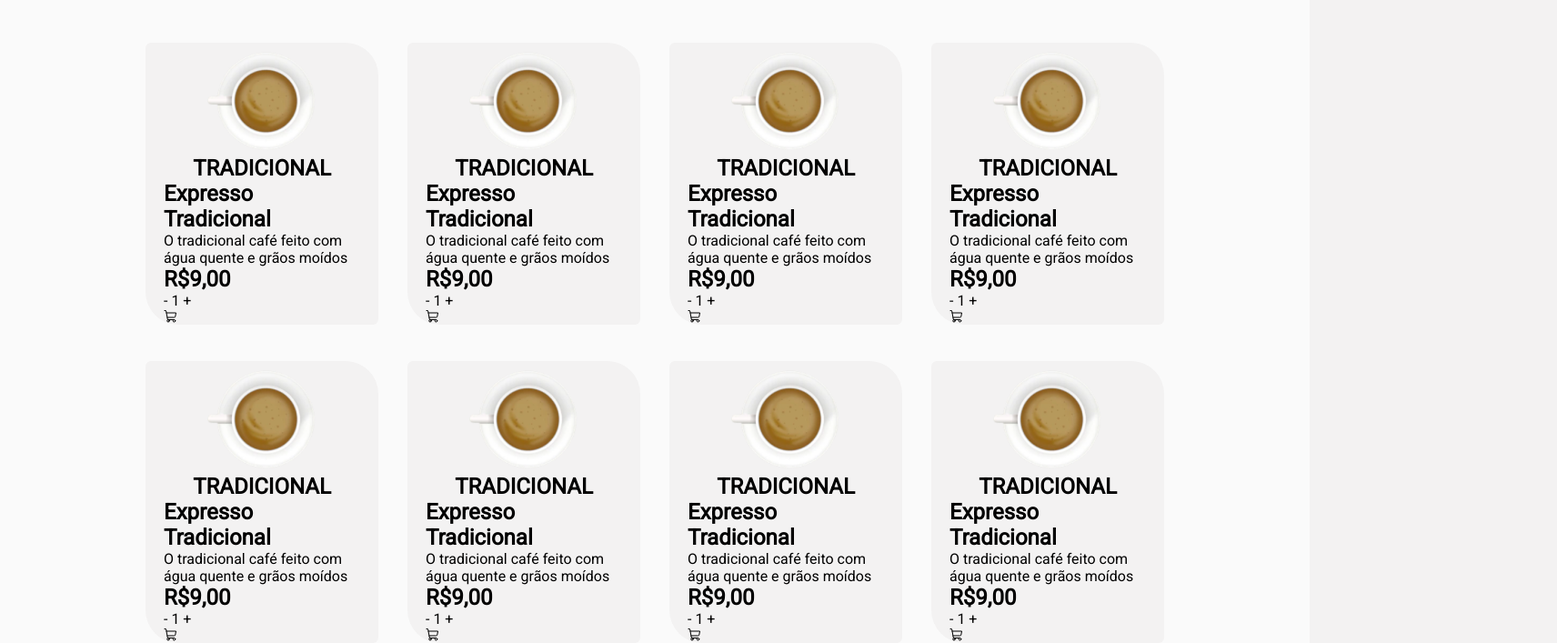
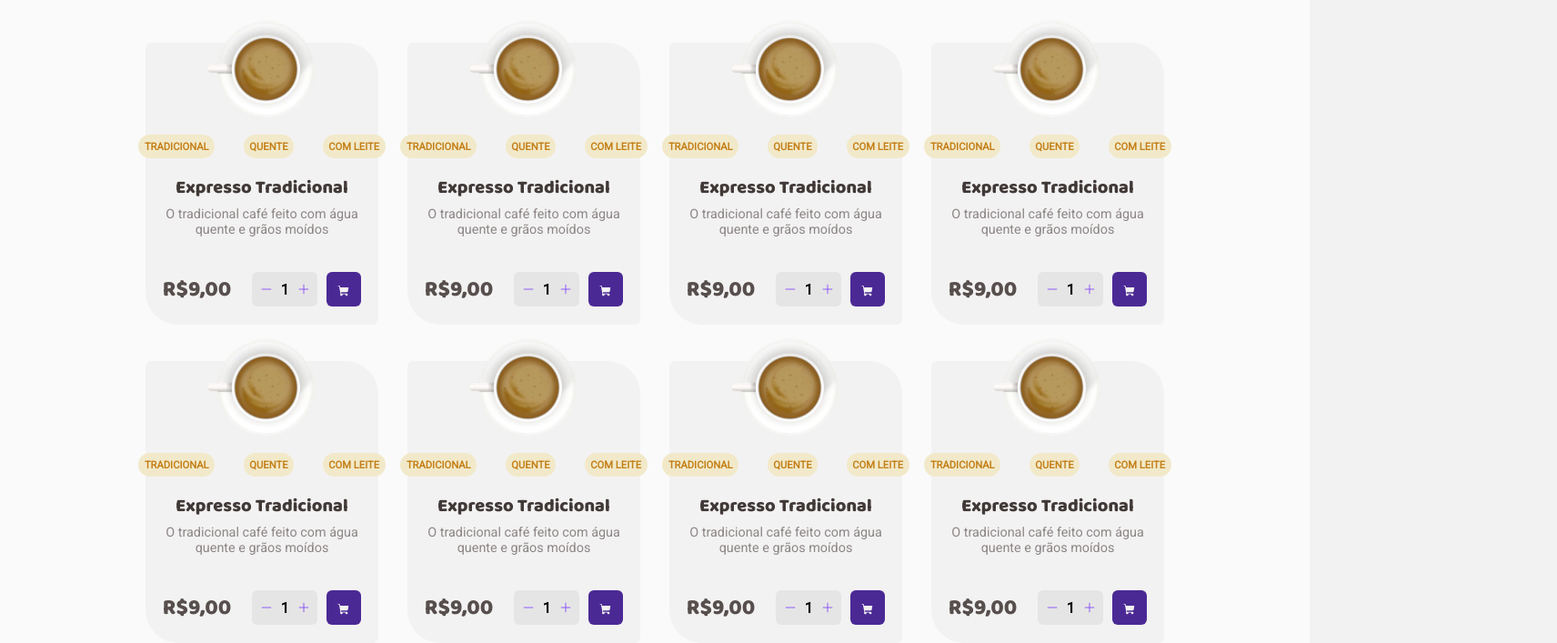
Before and after one commit to GaloManco/caffeDelivery, a React (Vite) app: page / in a window 1280 px wide. Shown: the part 720-1427 px from the top of the page at 91% size, 1712 px wide, since content can reach past the window. Built offline with nearby package versions, Linux system fonts and the light colour scheme.

Commit message:
Configurando a propriedade do button shoppecard

```diff
--- /dev/null
+++ b/src/components/header/components/boxIcons/style.ts
@@ -0,0 +1,40 @@
+import styled from 'styled-components'
+
+const COR_DOS_ICONS = {
+  baseCard: 'base_card',
+  yellowDark: 'yellow_dark',
+}
+const COR_DE_FUNDO = {
+  purpleDark: 'purple_dark',
+  yellow_light: 'yellow_light',
+}
+const COR_DE_FUNDO_HOVER = {
+  purple: 'purple',
+}
+
+interface StatusProps {
+  corDoIcons: keyof typeof COR_DOS_ICONS
+  corDofundo: keyof typeof COR_DE_FUNDO
+  corDeFundoHover?: keyof typeof COR_DE_FUNDO_HOVER
+}
+
+export const StyleShoppeCard = styled.div<StatusProps>`
+  display: flex;
+  align-items: center;
+  justify-content: center;
+  border-radius: 6px;
+
+  /* background: ${(props) => props.theme.yellow_light}; */
+  background: ${(props) => props.theme[COR_DE_FUNDO[props.corDofundo]]};
+  &:hover {
+    background: ${(props) =>
+      props.theme[COR_DE_FUNDO_HOVER[props.corDeFundoHover]]};
+  }
+  width: 2.37rem;
+  height: 2.37rem;
+  padding-top: 0.187rem;
+  svg {
+    color: ${(props) => props.theme[COR_DOS_ICONS[props.corDoIcons]]};
+    /* color: ${(props) => props.theme.yellow_dark}; */
+  }
+`
--- a/src/components/header/index.tsx
+++ b/src/components/header/index.tsx
@@ -2,6 +2,7 @@ import { StyleContador, StyleHeader } from './style'
 import Logo from '../../assets/Logo.svg'
 import { MapPin, ShoppingCart } from 'phosphor-react'
 import { NavLink } from 'react-router-dom'
+import { StyleShoppeCard } from './components/boxIcons/style'
 
 export function Header() {
   return (
@@ -15,11 +16,11 @@ export function Header() {
           <MapPin size={17} weight="fill" />
           <p>Porto Alegre,RS</p>
         </span>
-        <strong>
+        <StyleShoppeCard corDoIcons={'yellowDark'} corDofundo={'yellow_light'}>
           <NavLink to="/cadastrodopedido" title="Cadastro de pedito">
             <ShoppingCart size={16} weight="fill" />
           </NavLink>
-        </strong>
+        </StyleShoppeCard>
         <StyleContador>3</StyleContador>
       </div>
     </StyleHeader>
--- a/src/components/header/style.ts
+++ b/src/components/header/style.ts
@@ -47,7 +47,7 @@ export const StyleHeader = styled.div`
       color: ${(props) => props.theme.purple};
     }
   }
-  strong {
+  /* strong {
     display: flex;
     align-items: center;
     justify-content: center;
@@ -61,7 +61,7 @@ export const StyleHeader = styled.div`
     svg {
       color: ${(props) => props.theme.yellow_dark};
     }
-  }
+  } */
 `
 
 export const StyleContador = styled.div`
--- a/src/pages/home/components/card/index.tsx
+++ b/src/pages/home/components/card/index.tsx
@@ -1,24 +1,50 @@
-import { ShoppingCart } from 'phosphor-react'
+import { Minus, Plus, ShoppingCart } from 'phosphor-react'
 import caffe01 from '../../../../assets/Coffee01.svg'
-import { StyleCard, StyleInforCard } from './style'
+import { StyleCard, StyleInforCafe, StyleInforCard } from './style'
+import { StyleShoppeCard } from '../../../../components/header/components/boxIcons/style'
 
 export function Card() {
   return (
     <StyleCard>
       <img src={caffe01} alt="" />
       <StyleInforCard>
-        <h2>TRADICIONAL</h2>
-        <span>
+        <h2>
+          <ul>
+            <li>TRADICIONAL</li>
+            <li>QUENTE</li>
+            <li>COM LEITE</li>
+            {/* <li>ESPECIAL</li> */}
+            {/* <li>ALCOÓLICO</li> */}
+            {/* <li>GELADO</li> */}
+          </ul>
+        </h2>
+        <StyleInforCafe>
           <h1>Expresso Tradicional</h1>
           <p>O tradicional café feito com água quente e grãos moídos</p>
           <footer>
             <h1>R$9,00</h1>
-            <span>- 1 +</span>
             <div>
-              <ShoppingCart />
+              <span>
+                <button>
+                  <Minus size={14} />
+                </button>
+                1
+                <button>
+                  <Plus size={14} />
+                </button>
+              </span>
+              <button>
+                <StyleShoppeCard
+                  corDofundo={'purpleDark'}
+                  corDoIcons={'baseCard'}
+                  corDeFundoHover={'purple'}
+                >
+                  <ShoppingCart weight="fill" size={14} />
+                </StyleShoppeCard>
+              </button>
             </div>
           </footer>
-        </span>
+        </StyleInforCafe>
       </StyleInforCard>
     </StyleCard>
   )
--- a/src/pages/home/components/card/style.ts
+++ b/src/pages/home/components/card/style.ts
@@ -15,7 +15,7 @@ export const StyleCard = styled.div`
   background: ${(props) => props.theme.base_card};
 
   img {
-    margin-top: -1.25rem;
+    margin-top: -3.4rem;
     width: 7.5rem;
     height: 7.5rem;
   }
@@ -27,4 +27,88 @@ export const StyleInforCard = styled.div`
   display: flex;
   flex-direction: column;
   align-items: center;
+
+  ul {
+    display: flex;
+    justify-content: center;
+    gap: 0.25rem;
+    li {
+      background: ${(props) => props.theme.yellow_light};
+      border-radius: 100px;
+      color: ${(props) => props.theme.yellow_dark};
+      font-size: 0.7rem;
+      padding: 0.4rem;
+      margin-top: 0.75rem;
+    }
+  }
 `
+export const StyleInforCafe = styled.div`
+  display: flex;
+  flex-direction: column;
+  align-items: center;
+
+  margin-top: 1rem;
+  gap: 0.3rem;
+
+  & > h1:first-child {
+    font-family: 'Baloo 2';
+    font-size: 1.25rem;
+    color: ${(props) => props.theme.base_subtitle};
+  }
+  & > p {
+    text-align: center;
+    font-size: 0.9rem;
+    font-family: 'Roboto';
+    color: ${(props) => props.theme.base_label};
+  }
+
+  footer {
+    /* border: 1px solid red; */
+
+    display: flex;
+    margin-top: 2.06rem;
+    align-items: center;
+    justify-content: center;
+    gap: 1.43rem;
+
+    & > h1:first-child {
+      font-family: 'Baloo 2';
+      text-align: center;
+      color: ${(props) => props.theme.base_text};
+    }
+    & div {
+      display: flex;
+      gap: 10px;
+      & span {
+        /* border: 1px solid red; */
+        display: flex;
+        align-items: center;
+        justify-content: space-evenly;
+        background: ${(props) => props.theme.base_button};
+
+        border-radius: 6px;
+
+        width: 4.5rem;
+        height: 2.37rem;
+
+        font-size: 1rem;
+        font-family: 'Roboto';
+        font-weight: bold;
+
+        & button {
+          border: none;
+          background: none;
+          color: ${(props) => props.theme.purple};
+          margin-top: 0.2rem;
+          cursor: pointer;
+        }
+        & button:hover {
+          color: ${(props) => props.theme.purple_dark};
+        }
+      }
+      & button {
+        border: none;
+      }
+    }
+  }
+`
```
Also changed, not shown: src/components/header/components/boxIcons/index.tsx (added).
